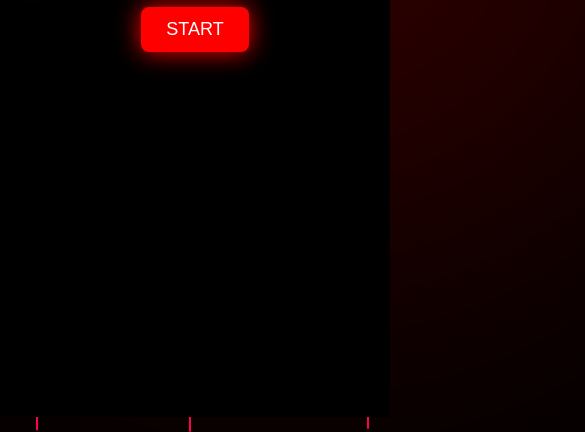
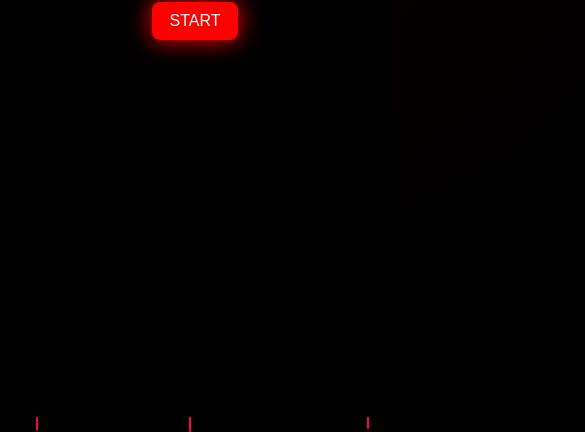
Before and after one commit to greek-rebel/MyLoveProject, a plain HTML site: page index.html in a window 390 px wide. Shown: the part 427-859 px from the top of the page, 585 px wide, since content can reach past the window. Drawn offline with Linux system fonts and the light colour scheme.

Commit message:
Refactor index.html for improved layout and functionality
Updated styles and script for better responsiveness and interaction.

```diff
--- a/index.html
+++ b/index.html
@@ -83,6 +83,7 @@ animation:beat 2s infinite;
 50%{transform:scale(1.25);opacity:.25;}
 }
 
+
 /* MESSAGE */
 #message{
 position:absolute;
@@ -137,6 +138,29 @@ animation:fall linear infinite;
 to{transform:translateY(100vh);}
 }
 
+@media (max-width:768px){
+
+#intro h1{
+font-size:28px;
+}
+
+#intro button{
+padding:10px 18px;
+font-size:16px;
+}
+
+#message{
+font-size:18px;
+bottom:20px;
+}
+
+.glow{
+width:300px;
+height:300px;
+}
+
+}
+
 </style>
 </head>
 
@@ -186,7 +210,12 @@ let x=16*Math.pow(Math.sin(t),3);
 let y=-(13*Math.cos(t)-5*Math.cos(2*t)-2*Math.cos(3*t)-Math.cos(4*t));
 
 for(let i=0;i<4;i++){
-words.push({x:x*18+(Math.random()*10), y:y*18+(Math.random()*10)});
+const scale = Math.min(window.innerWidth, window.innerHeight) / 35;
+
+words.push({
+x: x * scale,
+y: y * scale
+});
 }
 }
 }
@@ -242,10 +271,16 @@ setTimeout(()=>d.remove(),3000);
 setInterval(rain,35);
 
 // INTERACTION (heart reacts)
-document.addEventListener("mousemove",()=>{
+function interact(){
 zoom += 0.0002;
 glitch(0.5);
-});
+}
+
+document.addEventListener("mousemove",interact);
+
+document.addEventListener("touchstart",interact);
+
+document.addEventListener("touchmove",interact);
 
 // START EXPERIENCE
 function start(){
@@ -284,10 +319,21 @@ glitch(2);
 },10000); // ⏱️ ending time
 }
 
-window.onresize=()=>{
-canvas.width=innerWidth;
-canvas.height=innerHeight;
-};
+function resizeScene(){
+
+canvas.width = window.innerWidth;
+canvas.height = window.innerHeight;
+
+buildHeart();
+
+}
+
+window.addEventListener(
+"resize",
+resizeScene
+);
+
+resizeScene();
 
 </script>
 
```
